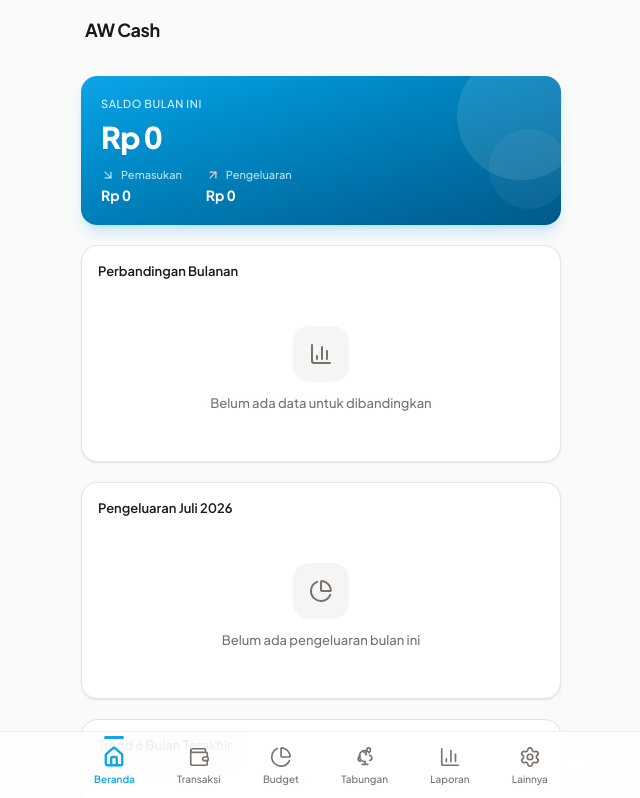
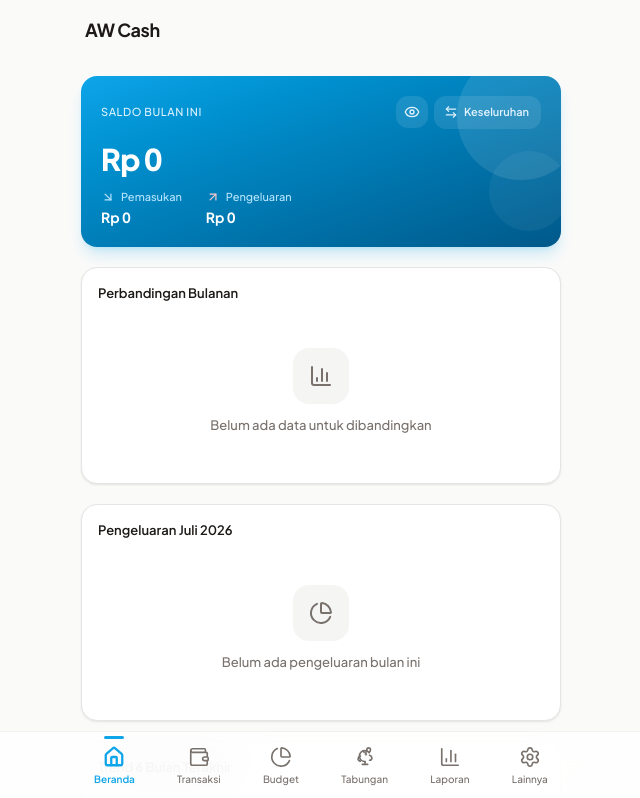
Before and after one commit to rindangalam/aw_cash, a React (Vite) app: page / in a window 1280 px wide. Shown: the top 798 px of the page, without its empty margins (319-959 px from the left). Built offline with nearby package versions, Linux system fonts and the light colour scheme.

Commit message:
feat: add balance toggle and eye button to dashboard

```diff
--- a/src/components/ui/LucideIcon.tsx
+++ b/src/components/ui/LucideIcon.tsx
@@ -7,6 +7,7 @@ import {
   TrendingDown, FileText, CircleAlert, Loader2,
   ChevronLeft, ChevronRight, Check, RotateCcw,
   Smartphone, Plane, Shield, Gift, Umbrella, Camera, Music, Pin,
+  Eye, EyeOff, ArrowLeftRight,
 } from 'lucide-react';
 import type { CSSProperties } from 'react';
 
@@ -35,6 +36,7 @@ const iconMap: Record<string, React.ComponentType<{ size?: number; className?: s
   TrendingDown, FileText, CircleAlert, Loader2,
   ChevronLeft, ChevronRight, Check, RotateCcw, ChickenBank,
   Smartphone, Plane, Shield, Gift, Umbrella, Camera, Music, Pin,
+  Eye, EyeOff, ArrowLeftRight,
 };
 
 export function LucideIcon({ name, size = 20, className, style }: { name: string; size?: number; className?: string; style?: CSSProperties }) {
--- a/src/pages/Dashboard.tsx
+++ b/src/pages/Dashboard.tsx
@@ -1,4 +1,4 @@
-import { useMemo } from 'react';
+import { useMemo, useState } from 'react';
 import { useNavigate } from 'react-router-dom';
 import { PageLayout } from '../components/layout/PageLayout';
 import { SpendingAlerts } from '../components/SpendingAlerts';
@@ -37,7 +37,28 @@ export function Dashboard() {
       );
   }, [transactions]);
 
-  const balance = monthlyData.income - monthlyData.expense;
+  const overallData = useMemo(() => {
+    return transactions.reduce(
+      (acc, t) => {
+        if (t.type === 'income') acc.income += t.amount;
+        else acc.expense += t.amount;
+        return acc;
+      },
+      { income: 0, expense: 0 }
+    );
+  }, [transactions]);
+
+  const [showOverall, setShowOverall] = useState(false);
+  const [showBalance, setShowBalance] = useState(true);
+
+  const displayData = showOverall ? overallData : monthlyData;
+  const balance = displayData.income - displayData.expense;
+  const masked = 'Rp ••••••';
+  const fmt = new Intl.NumberFormat('id-ID', {
+    style: 'currency',
+    currency: 'IDR',
+    minimumFractionDigits: 0,
+  });
 
   return (
     <PageLayout title="AW Cash">
@@ -46,9 +67,31 @@ export function Dashboard() {
         <div className="relative overflow-hidden rounded-2xl bg-gradient-to-br from-primary to-sky-800 p-5 text-white shadow-lg shadow-primary/20">
           <div className="absolute -right-6 -top-6 w-32 h-32 rounded-full bg-white/10" />
           <div className="absolute -right-2 bottom-4 w-20 h-20 rounded-full bg-white/5" />
-          <p className="text-[11px] font-medium text-sky-100 uppercase tracking-wider">Saldo Bulan Ini</p>
-          <p className={`text-3xl font-extrabold tracking-tight mt-1.5 tabular-nums ${balance >= 0 ? '' : 'text-red-200'}`}>
-            {new Intl.NumberFormat('id-ID', { style: 'currency', currency: 'IDR', minimumFractionDigits: 0 }).format(balance)}
+          <div className="relative flex items-center justify-between">
+            <p className="text-[11px] font-medium text-sky-100 uppercase tracking-wider">
+              {showOverall ? 'Saldo Keseluruhan' : 'Saldo Bulan Ini'}
+            </p>
+            <div className="flex items-center gap-1.5">
+              <button
+                onClick={() => setShowBalance(!showBalance)}
+                className="p-2 rounded-xl bg-white/10 hover:bg-white/20 transition-colors cursor-pointer"
+                aria-label={showBalance ? 'Sembunyikan saldo' : 'Tampilkan saldo'}
+              >
+                <LucideIcon name={showBalance ? 'Eye' : 'EyeOff'} size={16} className="text-sky-100" />
+              </button>
+              <button
+                onClick={() => setShowOverall(!showOverall)}
+                className="flex items-center gap-1.5 pl-2.5 pr-3 py-2 rounded-xl bg-white/10 hover:bg-white/20 transition-colors cursor-pointer"
+              >
+                <LucideIcon name="ArrowLeftRight" size={14} className="text-sky-100" />
+                <span className="text-[11px] font-semibold text-sky-100">
+                  {showOverall ? 'Bulan Ini' : 'Keseluruhan'}
+                </span>
+              </button>
+            </div>
+          </div>
+          <p className={`text-3xl font-extrabold tracking-tight mt-3 tabular-nums ${showBalance && balance >= 0 ? '' : 'text-red-200'}`}>
+            {showBalance ? fmt.format(balance) : masked}
           </p>
           <div className="flex gap-6 mt-3">
             <div>
@@ -57,7 +100,7 @@ export function Dashboard() {
                 <span className="text-[11px] font-medium text-sky-200">Pemasukan</span>
               </div>
               <p className="text-sm font-bold tabular-nums mt-0.5">
-                {new Intl.NumberFormat('id-ID', { style: 'currency', currency: 'IDR', minimumFractionDigits: 0 }).format(monthlyData.income)}
+                {showBalance ? fmt.format(displayData.income) : masked}
               </p>
             </div>
             <div>
@@ -66,7 +109,7 @@ export function Dashboard() {
                 <span className="text-[11px] font-medium text-sky-200">Pengeluaran</span>
               </div>
               <p className="text-sm font-bold tabular-nums mt-0.5">
-                {new Intl.NumberFormat('id-ID', { style: 'currency', currency: 'IDR', minimumFractionDigits: 0 }).format(monthlyData.expense)}
+                {showBalance ? fmt.format(displayData.expense) : masked}
               </p>
             </div>
           </div>
```
